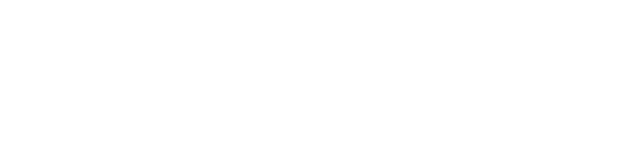
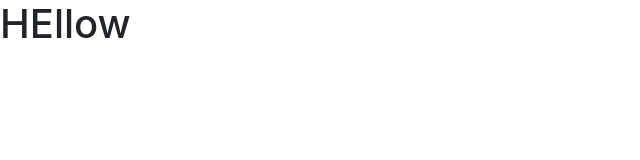
Before and after one commit to YoussefElOualid/ThemeDeals, a plain HTML site: page index.html in a window 1280 px wide. Shown: the whole page, without its empty margins (0-640 px from the left). Drawn offline with nearby package versions, Linux system fonts and the light colour scheme.

Commit message:
msg hello World

```diff
--- a/index.html
+++ b/index.html
@@ -2,9 +2,10 @@
 <html lang="en">
 <head>
     <meta charset="UTF-8">
+    <link href="css/bootstrap.min.css" rel="stylesheet"/>
     <title>Title</title>
 </head>
 <body>
-
+    <h1>HEllow</h1>
 </body>
 </html>
```
